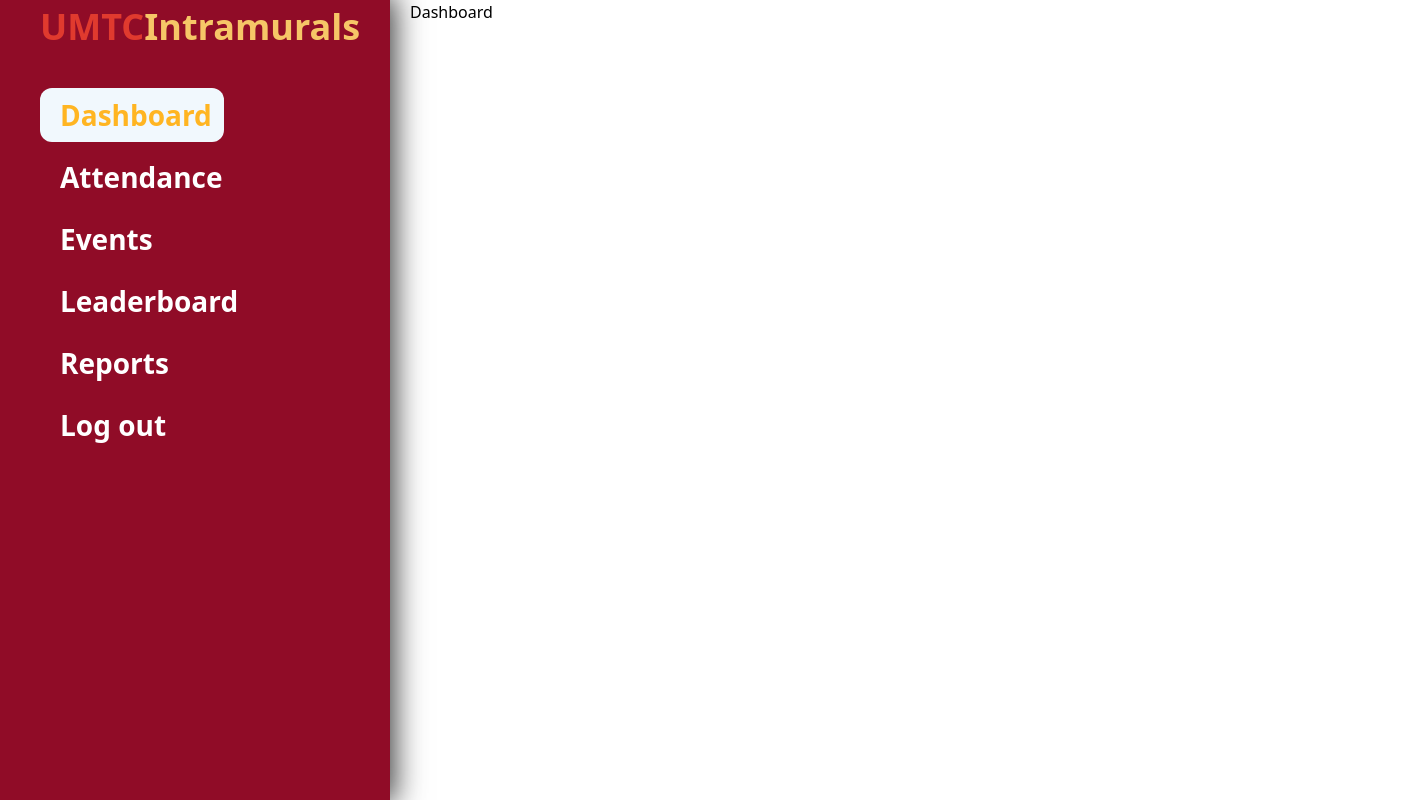
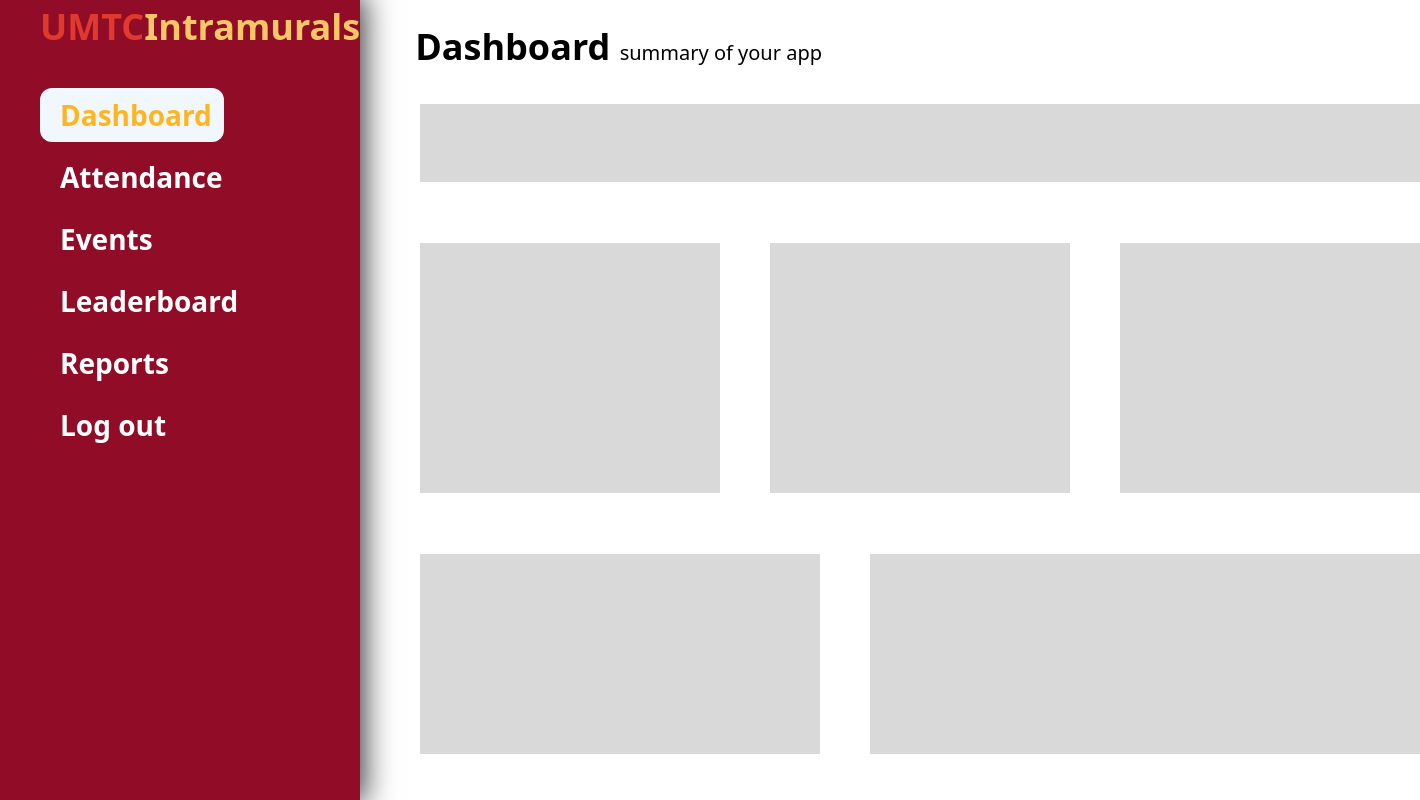
Before and after one commit to lawie2k/intramurals-QR-attendance-app, a React (Vite) app in the folder qr-attendance-admin/: page /dashboard in a window 1280 px wide. Shown: the whole page, 1420 px wide, since content can reach past the window. Built offline with nearby package versions, Linux system fonts and the light colour scheme.

Commit message:
done ui for dashboard

```diff
--- a/qr-attendance-admin/src/tabs/dashboard.tsx
+++ b/qr-attendance-admin/src/tabs/dashboard.tsx
@@ -2,6 +2,25 @@
 
 export default function Dashboard() {
 	return (
-		<div>Dashboard</div>
+		<div className="">
+			<h1 className="mt-[20px] text-[20px]"><span className="font-bold text-[36px] ml-[35px]">Dashboard </span>summary of your app</h1>
+		<div>
+			<div className="w-[1000px] h-[650px] mt-[30px] ml-[40px] flex flex-col justify-between	 ">
+				<div className="w-[1000px] h-[78px] bg-[#D9D9D9]">
+				</div>
+
+				<div className="flex justify-between">
+				<div className="w-[300px] h-[250px] bg-[#D9D9D9] "></div>
+				<div className="w-[300px] h-[250px] bg-[#D9D9D9] "></div>
+				<div className="w-[300px] h-[250px] bg-[#D9D9D9] "></div>
+				</div>
+				<div className="flex justify-between">
+				<div className="w-[400px] h-[200px] bg-[#D9D9D9]"></div>
+				<div className="w-[550px] h-[200px] bg-[#D9D9D9]"></div>
+				</div>
+
+			</div>
+			</div>
+		</div>
 	);
 }
```
